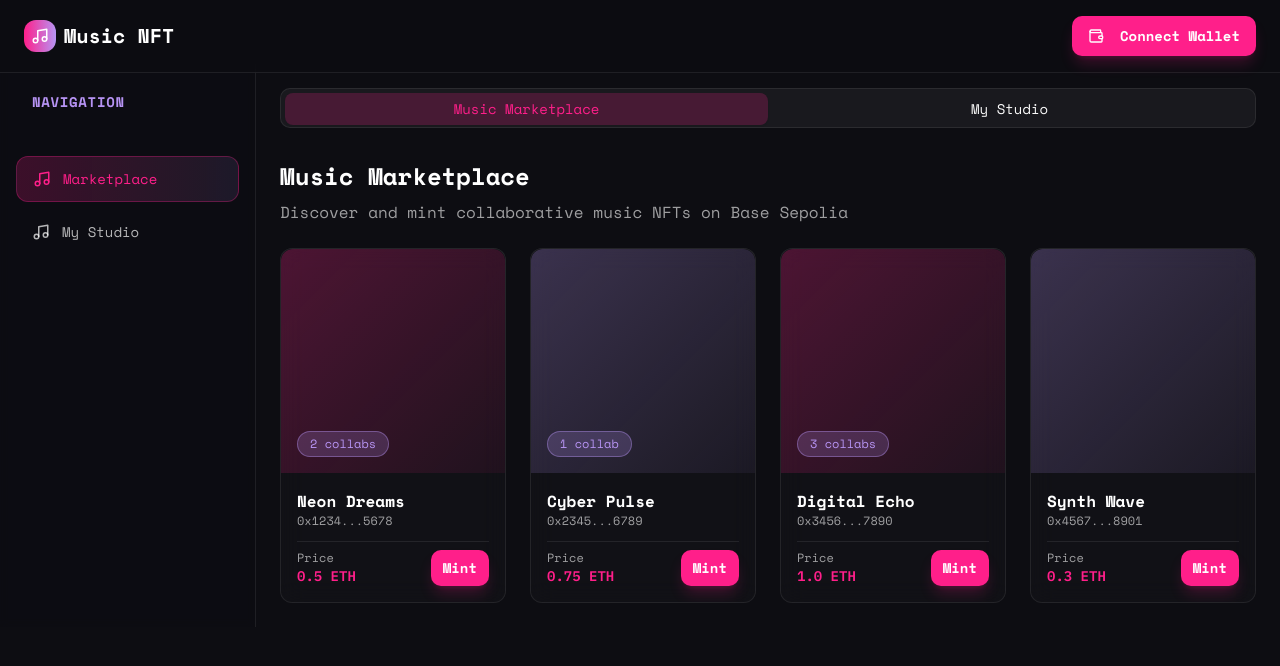
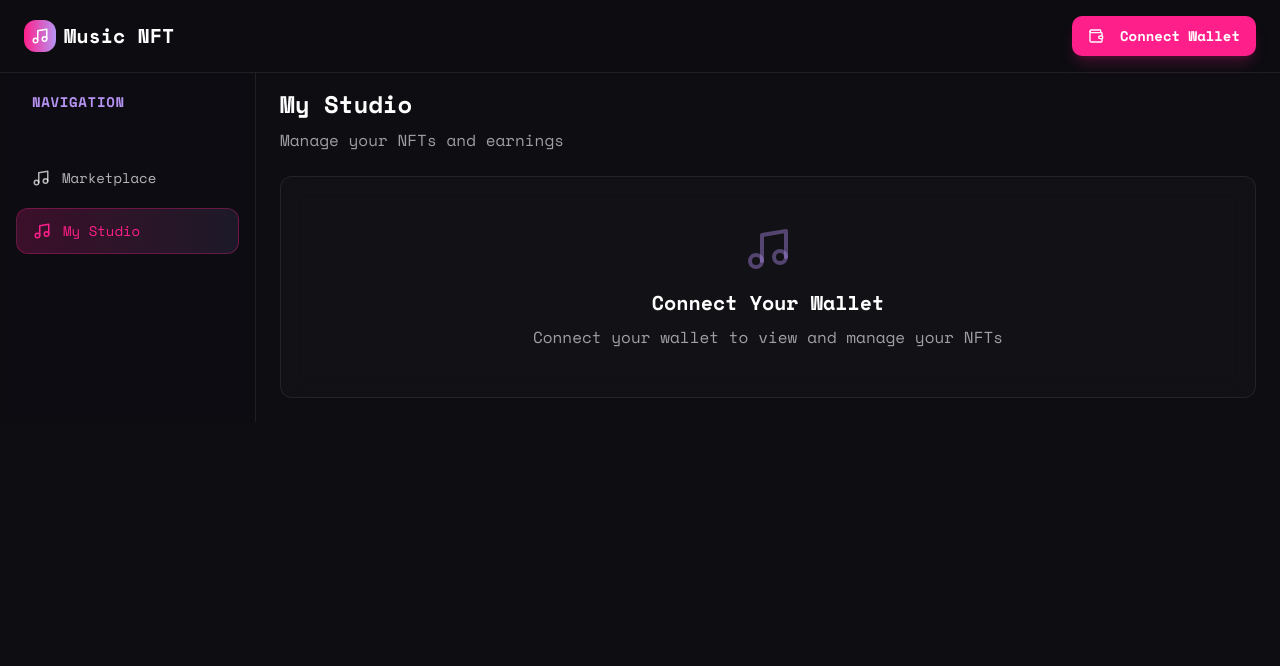
Before and after one commit to IanoNjuguna/two-rivers, a Next.js app: page / in a window 1280 px wide. Both pictures are taken after a click on the button "My Studio". Shown: the top 666 px of the page. Built offline with nearby package versions, Linux system fonts and the light colour scheme.

Commit message:
refactor: move tab navigation to My Studio section\n\nRemove tab slider from main view; default to marketplace;\nuse sidebar for navigation between views.

```diff
--- a/app/page.tsx
+++ b/app/page.tsx
@@ -3,7 +3,6 @@
 import React, { useState } from 'react'
 import { Music, LogOut, Menu, X } from 'lucide-react'
 import { Button } from '@/components/ui/button'
-import { Tabs, TabsContent, TabsList, TabsTrigger } from '@/components/ui/tabs'
 import SongCard from '@/components/SongCard'
 import MarketplaceGrid from '@/components/MarketplaceGrid'
 import MyStudioGrid from '@/components/MyStudioGrid'
@@ -64,6 +63,7 @@ const mockOwnedNFTs = [
 export default function Dashboard() {
   const [isConnected, setIsConnected] = useState(false)
   const [sidebarOpen, setSidebarOpen] = useState(true)
+  const [currentView, setCurrentView] = useState<'marketplace' | 'studio'>('marketplace')
 
   return (
     <div className="min-h-screen bg-midnight text-white">
@@ -107,8 +107,24 @@ export default function Dashboard() {
               </h2>
             </div>
 
-            <NavItem icon={<Music size={18} />} label="Marketplace" active />
-            <NavItem icon={<Music size={18} />} label="My Studio" />
+            <NavItem
+              icon={<Music size={18} />}
+              label="Marketplace"
+              active={currentView === 'marketplace'}
+              onClick={() => {
+                setCurrentView('marketplace')
+                setSidebarOpen(false)
+              }}
+            />
+            <NavItem
+              icon={<Music size={18} />}
+              label="My Studio"
+              active={currentView === 'studio'}
+              onClick={() => {
+                setCurrentView('studio')
+                setSidebarOpen(false)
+              }}
+            />
 
             {isConnected && (
               <div className="absolute bottom-4 left-4 right-4">
@@ -132,24 +148,8 @@ export default function Dashboard() {
           onClick={() => sidebarOpen && setSidebarOpen(false)}
         >
           <div className="p-6 max-w-7xl mx-auto">
-            <Tabs defaultValue="marketplace" className="w-full">
-              <TabsList className="grid w-full grid-cols-2 bg-white/[0.05] border border-white/[0.08] mb-8">
-                <TabsTrigger
-                  value="marketplace"
-                  className="text-foreground data-[state=active]:bg-cyber-pink/20 data-[state=active]:text-cyber-pink"
-                >
-                  Music Marketplace
-                </TabsTrigger>
-                <TabsTrigger
-                  value="studio"
-                  className="text-foreground data-[state=active]:bg-cyber-pink/20 data-[state=active]:text-cyber-pink"
-                >
-                  My Studio
-                </TabsTrigger>
-              </TabsList>
-
-              {/* Marketplace Tab */}
-              <TabsContent value="marketplace" className="space-y-6">
+            {currentView === 'marketplace' ? (
+              <div className="space-y-6">
                 <div>
                   <h2 className="text-2xl font-bold mb-2">Music Marketplace</h2>
                   <p className="text-white/60">
@@ -157,10 +157,9 @@ export default function Dashboard() {
                   </p>
                 </div>
                 <MarketplaceGrid songs={mockSongs} isConnected={isConnected} />
-              </TabsContent>
-
-              {/* Studio Tab */}
-              <TabsContent value="studio" className="space-y-6">
+              </div>
+            ) : (
+              <div className="space-y-6">
                 <div>
                   <h2 className="text-2xl font-bold mb-2">My Studio</h2>
                   <p className="text-white/60">
@@ -180,8 +179,8 @@ export default function Dashboard() {
                     </p>
                   </div>
                 )}
-              </TabsContent>
-            </Tabs>
+              </div>
+            )}
           </div>
         </main>
       </div>
@@ -193,13 +192,16 @@ function NavItem({
   icon,
   label,
   active,
+  onClick,
 }: {
   icon: React.ReactNode
   label: string
   active?: boolean
+  onClick?: () => void
 }) {
   return (
     <button
+      onClick={onClick}
       className={`flex items-center gap-3 px-4 py-3 rounded-lg transition ${
         active
           ? 'bg-gradient-to-r from-cyber-pink/20 to-lavender/10 text-cyber-pink border border-cyber-pink/30'
```
